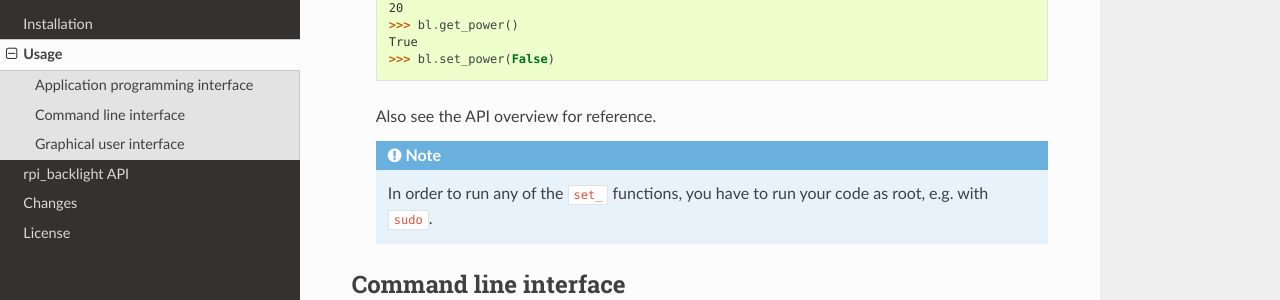
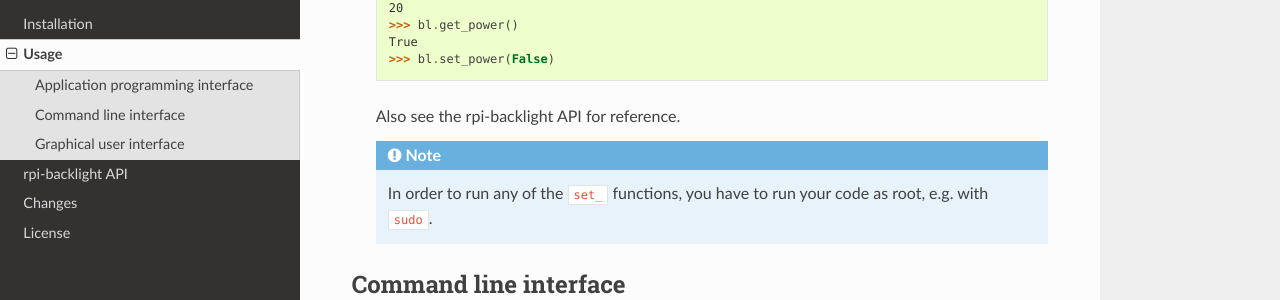
Before and after one commit to linusg/rpi-backlight, a Sphinx documentation site: the page built from docs/usage.rst, in a window 1280 px wide and 900 px high, scrolled down 342 px. Shown: the part 151-451 px from the top of the window. Built offline with Sphinx 7.4.7 and the Read the Docs theme 2.0.0, drawn with Linux system fonts in a browser that asks for light colours.

Commit message:
Renamed docs API page

```diff
--- a/docs/api.rst
+++ b/docs/api.rst
@@ -1,5 +1,5 @@
-rpi_backlight API
-====================
+rpi-backlight API
+=================
 
 .. automodule:: rpi_backlight
     :members:
--- a/docs/usage.rst
+++ b/docs/usage.rst
@@ -23,7 +23,7 @@ Application programming interface
     True
     >>> bl.set_power(False)
 
-   Also see the :ref:`API overview <api>` for reference.
+   Also see the :ref:`rpi-backlight API` for reference.
 
    .. note::
       In order to run any of the ``set_`` functions, you have to run your
```
